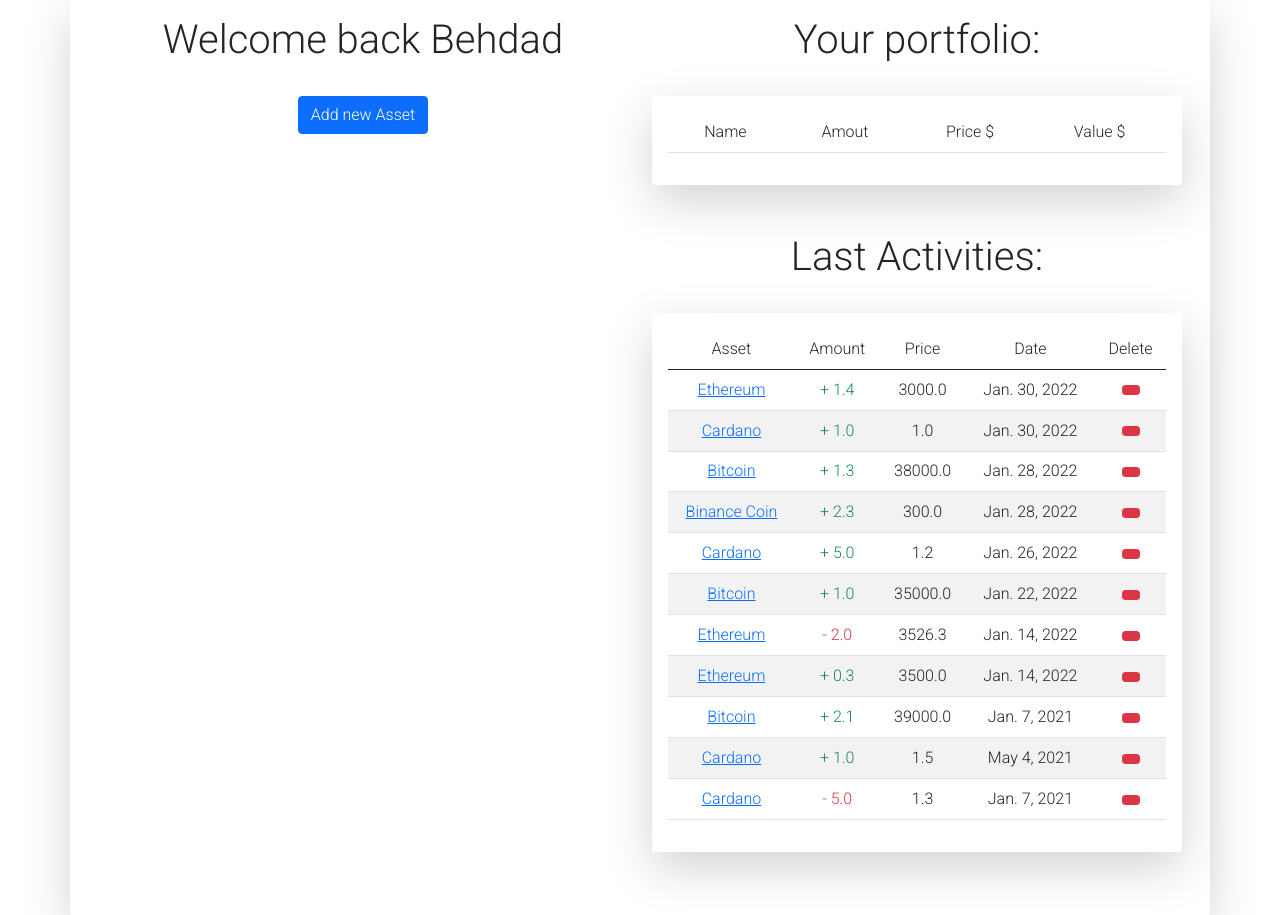
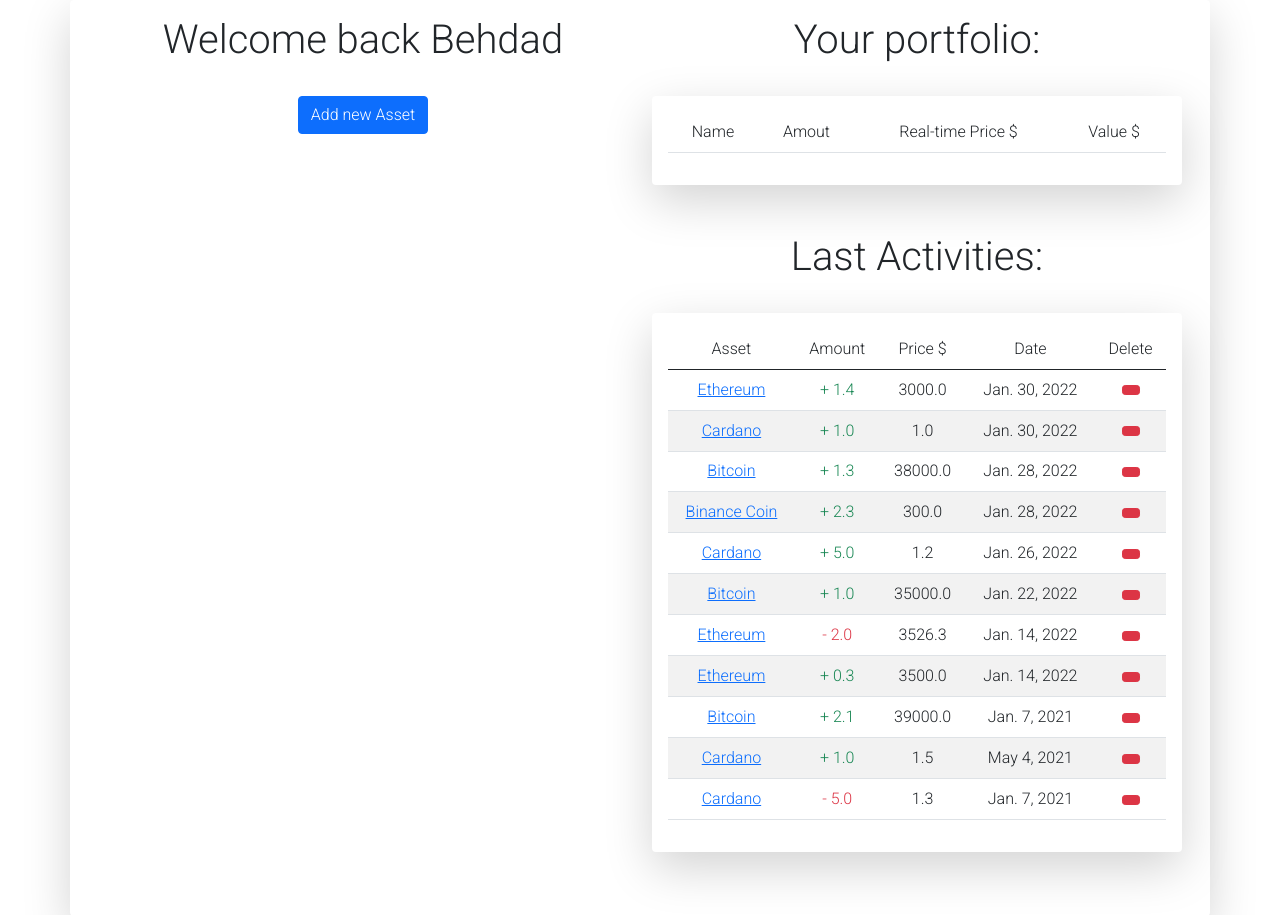
Before and after one commit to Behdadhp/crypto-website, a Django app: page /portfolio/ in a window 1280 px wide. Shown: the part 56-971 px from the top of the page. Run offline with Django 3.2, Linux system fonts and the light colour scheme; a user stored in the database is signed in; data comes from the database, SQL or seed files in the repository; both versions use the stored data as it was after the commit; parts of the project's set-up code (start-up, migrations or seed data) failed here and were passed over; some libraries are stand-ins or nearby versions.

Commit message:
updated index.html and porftolio_list.html

```diff
--- a/portfolio/templates/portfolio/portfolio_list.html
+++ b/portfolio/templates/portfolio/portfolio_list.html
@@ -16,7 +16,7 @@
           <thead>
             <td>Name</td>
             <td>Amout</td>
-            <td>Price $</td>
+            <td>Real-time Price $</td>
             <td>Value $</td>
           </thead>
           {% for item in asset %}
@@ -37,7 +37,7 @@
           <thead>
             <td>Asset</td>
             <td>Amount</td>
-            <td>Price</td>
+            <td>Price $</td>
             <td>Date</td>
             <td>Delete</td>
           </thead>
--- a/templates/index.html
+++ b/templates/index.html
@@ -4,7 +4,7 @@
     <div class="col-sm-6">
       <h1>Welcome to the Crpyto Portfolio website</h1><br>
       <p>At the moment this assets are supported:</p>
-      <p class="text-muted">Bitcoin, Ethereum, Binance Coind, Cardano</p>
+      <p class="text-muted">Bitcoin, Ethereum, Binance Coind, Cardano, Tether</p>
     </div>
     <div class="col-sm-6">
       <div class="container shadow-lg p-3 mb-5 bg-body rounded">
```
Also changed, not shown: db.sqlite3.
